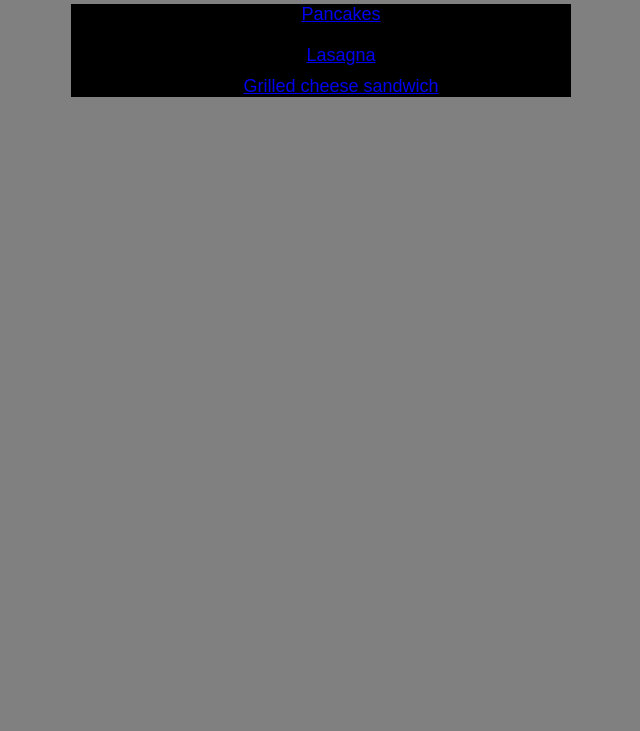
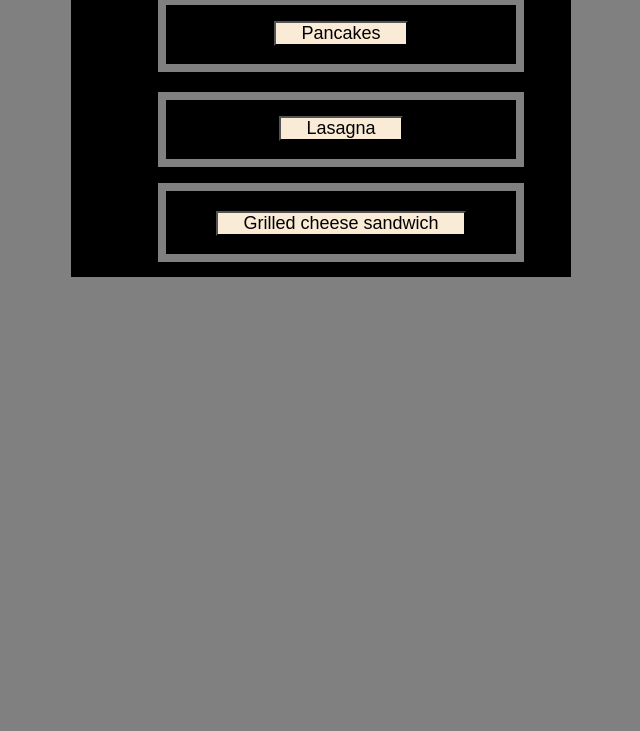
Before and after one commit to HamzahAl-Ghzawi/odin-recipes, a plain HTML site: page index.html in a window 1280 px wide. Shown: the part 69-800 px from the top of the page, without its empty margins (319-959 px from the left). Drawn offline with Linux system fonts and the light colour scheme.

Commit message:
Style the main menu of the recipe page
Used box methods to style a simple menu interface before moving into the
recipes pages.

```diff
--- a/index.html
+++ b/index.html
@@ -10,11 +10,11 @@
 <body>
     <h1>Odin Recipes</h1>
     <ul>
-        <li class="pancake"><a href="recipes/pancakes-recipe.html">Pancakes</a></li>
+        <li class="pancake"><a class="pancake-link" href="recipes/pancakes-recipe.html"><button>Pancakes</button></a></li>
 
-        <li class="lasagna"><a href="recipes/lasagna-recipe.html">Lasagna</a></li>
+        <li class="lasagna"><a class="lasagna-link" href="recipes/lasagna-recipe.html"><button>Lasagna</button></a></li>
 
-        <li class="grilled"> <a href="recipes/grilled-cheese-sandwich.html">Grilled cheese sandwich</a></li>
+        <li class="grilled"> <a class="grilled-link" href="recipes/grilled-cheese-sandwich.html"><button>Grilled cheese sandwich</button></a></li>
     </ul>
 </body>
 </html>
--- a/recipes.css
+++ b/recipes.css
@@ -1,12 +1,12 @@
 h1 {
-    background-color: rgb(0, 0, 0);
+    background-color: black;
     color: blanchedalmond;
     text-align: center;
     font-family: sans-serif, Georgia, 'Times New Roman', Times, serif;
-    font-size: 40px;
+    font-size: 38px;
     width: 500px;
     margin: 0 auto;
-    margin-bottom: 10px;
+    padding-bottom: 15px;
 }
 
 
@@ -15,24 +15,70 @@ body {
 }
 
 ul {
+    box-sizing: content-box;
     width: 460px;
-    box-sizing: content-box;
+    height: 280px;
     margin: 0 auto;
-    background-color: rgb(0, 0, 0);
+    background-color: black;
     text-align: center;
     font-family: sans-serif, Georgia, 'Times New Roman', Times, serif;
 }
 
 li {
     display: block;
+    width: 350px;
     font-size: 18px;
     color: blanchedalmond;
-    margin-bottom: 10px;
-
+    margin: 0 auto;
 }
 
 .pancake {
-    color: blanchedalmond;
-    margin-top: 20px;
+    display: block;
+    border: 8px solid gray;
+    margin: 0 auto;
+    padding-top: 16px;
     margin-bottom: 20px;
 }
+
+.lasagna {
+    display: block;
+    margin: 0 auto;
+    border: 8px solid gray;
+    padding-top: 16px;
+    margin-bottom: 16px;
+}
+
+.grilled {
+    display: block;
+    margin: 0 auto;
+    border: 8px solid gray;
+    padding-top: 20px;
+    margin-bottom: 10px;
+}
+
+.pancake-link {
+    color: blanchedalmond;
+    text-align: center;
+}
+
+.lasagna-link {
+    color: blanchedalmond;
+    text-align: center;
+}
+
+.grilled-link {
+    display: block;
+    color: blanchedalmond;
+    text-align: center;
+}
+
+button {
+    display: block;
+    margin: 0 auto;
+    background-color: antiquewhite;
+    color: black;
+    padding: 0 25px;
+    margin-bottom: 18px;
+    font-size: large;
+    font-family: sans-serif, Georgia, 'Times New Roman', Times, serif;
+}
```
Also changed, not shown: recipes/grilled-cheese-sandwich.html (+0 -3 lines), recipes/grilled-styling.css (added).
